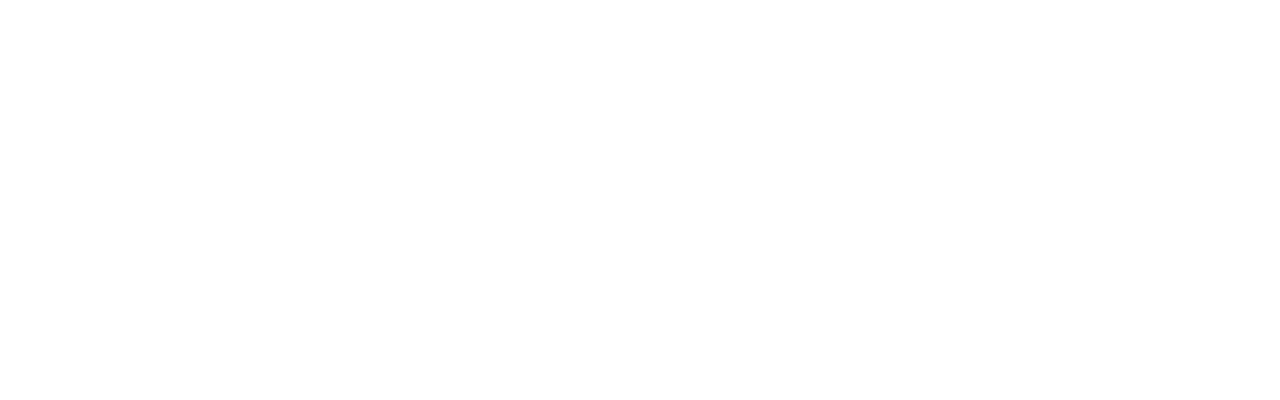
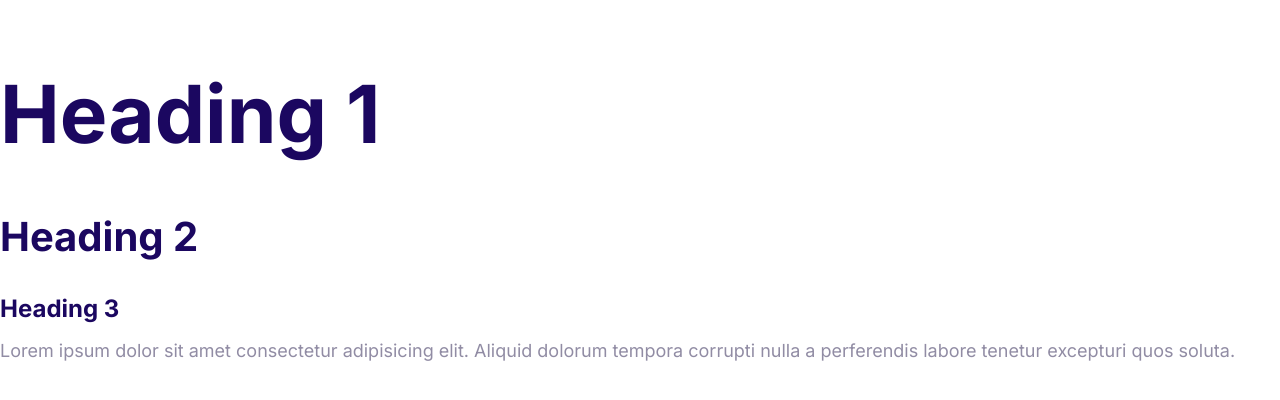
Before and after one commit to nicudoran/html_css_training, a plain HTML site: page index.html in a window 1280 px wide. Drawn offline with Linux system fonts and the light colour scheme.

Commit message:
Define the styles for the fonts.

```diff
--- a/css/styles.css
+++ b/css/styles.css
@@ -1,3 +1,6 @@
+html {
+  font-size: 62.5%;
+}
 :root {
   --color-primary: #2584ff;
   --color-secondary: #00d9ff;
@@ -5,3 +8,41 @@
   --color-headings: #1b0760;
   --color-body: #918ca4;
 }
+body {
+  font-family: Inter, Arial, Halvetica, sans-serif;
+  color: var(--color-body);
+  line-height: 1.5;
+  font-size: 2.4rem;
+}
+h1,
+h2,
+h3 {
+  color: var(--color-headings);
+  margin-bottom: 1rem;
+}
+h1 {
+  font-size: 7rem;
+}
+h2 {
+  font-size: 4rem;
+}
+h3 {
+  font-size: 3rem;
+}
+p {
+  margin-top: 0;
+}
+@media screen and (min-width: 1024px) {
+  body {
+    font-size: 1.8rem;
+  }
+  h1 {
+    font-size: 8rem;
+  }
+  h2 {
+    font-size: 4rem;
+  }
+  h3 {
+    font-size: 2.4rem;
+  }
+}
--- a/index.html
+++ b/index.html
@@ -6,12 +6,19 @@
     <meta http-equiv="X-UA-Compatible" content="IE=edge">
     <meta name="viewport" content="width=device-width, initial-scale=1.0">
     <title>Document</title>
+    <link rel="preconnect" href="https://fonts.googleapis.com">
+    <link rel="preconnect" href="https://fonts.gstatic.com" crossorigin>
+    <link href="https://fonts.googleapis.com/css2?family=Inter:wght@400;700&display=swap" rel="stylesheet">
     <link rel="stylesheet" href="css/normalize.css">
     <link rel="stylesheet" href="css/styles.css">
 </head>
 
 <body>
-
+    <h1>Heading 1</h1>
+    <h2>Heading 2</h2>
+    <h3>Heading 3</h3>
+    <p>Lorem ipsum dolor sit amet consectetur adipisicing elit. Aliquid dolorum tempora corrupti nulla a perferendis
+        labore tenetur excepturi quos soluta.</p>
 </body>
 
 </html>
```
